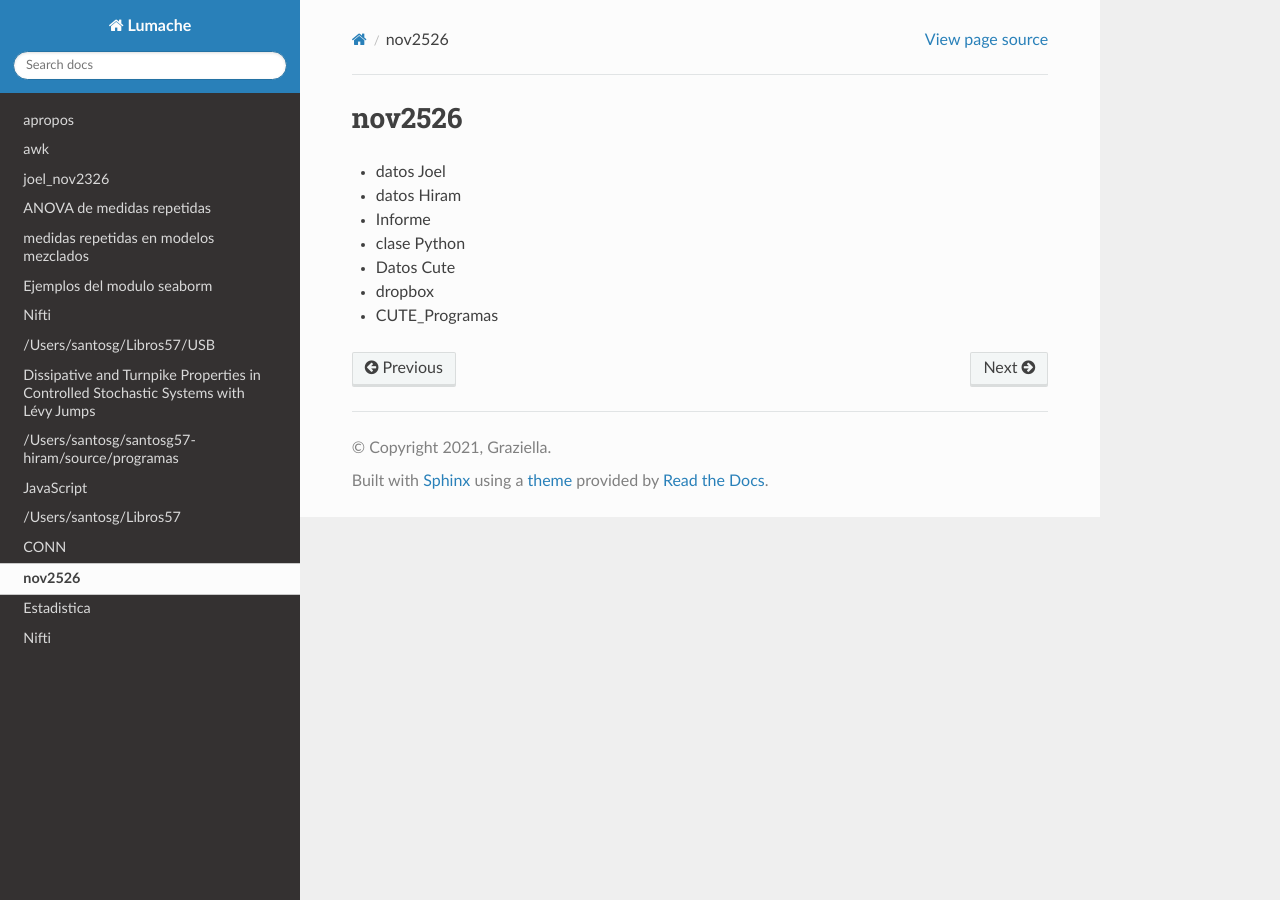
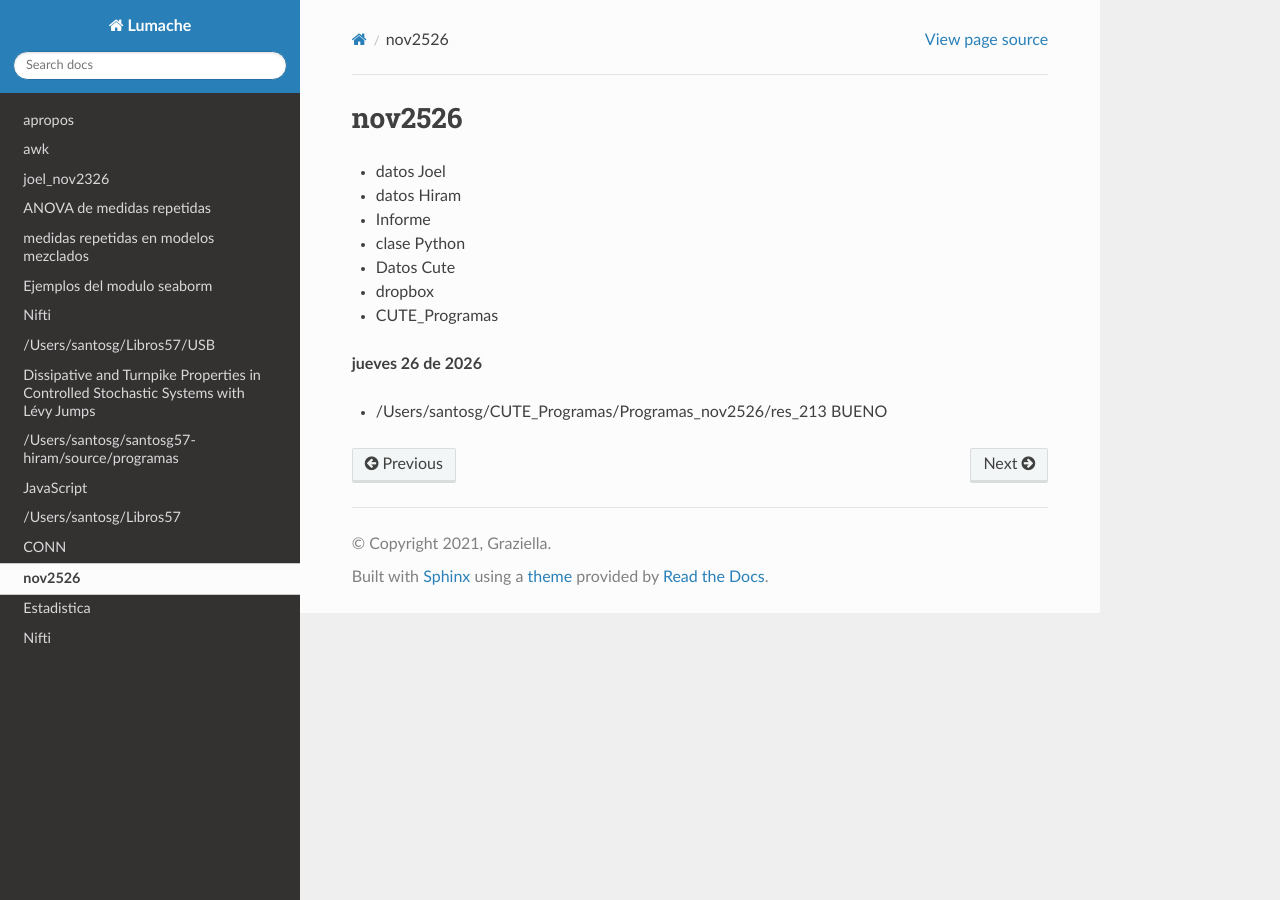
Before and after one commit to matecom57/santosg57-linux, a Sphinx documentation site: the page built from docs/source/nov2526.rst, in a window 1280 px wide. Built offline with Sphinx 7.4.7 and the Read the Docs theme 3.1.0, drawn with Linux system fonts in a browser that asks for light colours.

Commit message:
Test comité

```diff
--- a/docs/source/nov2526.rst
+++ b/docs/source/nov2526.rst
@@ -8,3 +8,7 @@ nov2526
 * Datos Cute
 * dropbox
 * CUTE_Programas
+
+**jueves 26 de 2026**
+
+* /Users/santosg/CUTE_Programas/Programas_nov2526/res_213 BUENO
```
